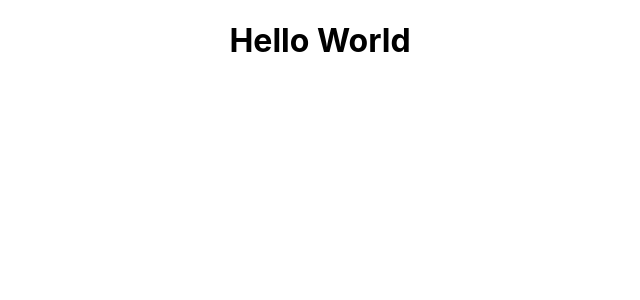
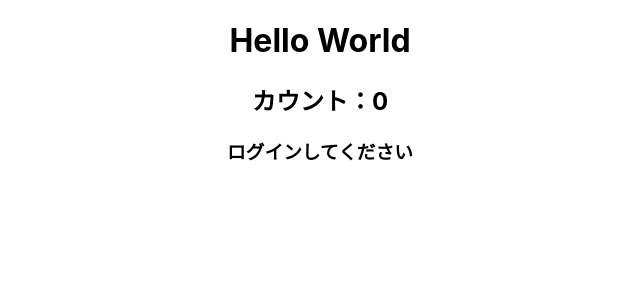
Before and after one commit to hata-tomoyuki/redux-practice, a React (Create React App) app: page / in a window 1280 px wide. Shown: the top 300 px of the page, without its empty margins (320-960 px from the left). Built offline with nearby package versions, Linux system fonts and the light colour scheme.

Commit message:
use provider

```diff
--- a/src/App.js
+++ b/src/App.js
@@ -1,10 +1,15 @@
-import logo from './logo.svg';
 import './App.css';
+import { useSelector } from 'react-redux';
 
 function App() {
+  const counter = useSelector((state) => state.counter);
+  const isLogin = useSelector((state) => state.isLogin);
+
   return (
     <div className="App">
       <h1>Hello World</h1>
+      <h2>カウント：{counter}</h2>
+      {isLogin ? <h3>ログインに成功！</h3> : <h3>ログインしてください</h3>}
     </div>
   );
 }
--- a/src/index.js
+++ b/src/index.js
@@ -4,15 +4,18 @@ import './index.css';
 import App from './App';
 import { createStore } from 'redux';
 import allReducers from './reducers';
+import { Provider } from 'react-redux';
 
 const store = createStore(
   allReducers,
   window.__REDUX_DEVTOOLS_EXTENSION__ && window.__REDUX_DEVTOOLS_EXTENSION__()
-  );
+);
 
 const root = ReactDOM.createRoot(document.getElementById('root'));
 root.render(
   <React.StrictMode>
-    <App />
+    <Provider store={store}>
+      <App />
+    </Provider>
   </React.StrictMode>
 );
```
